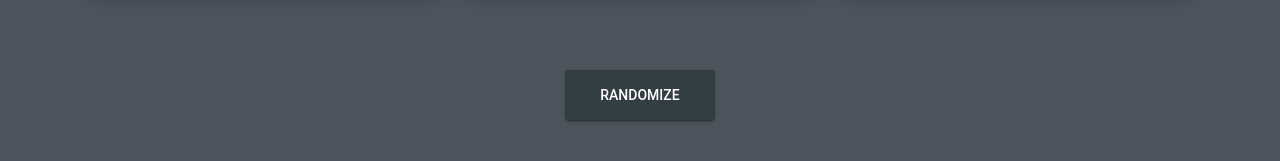
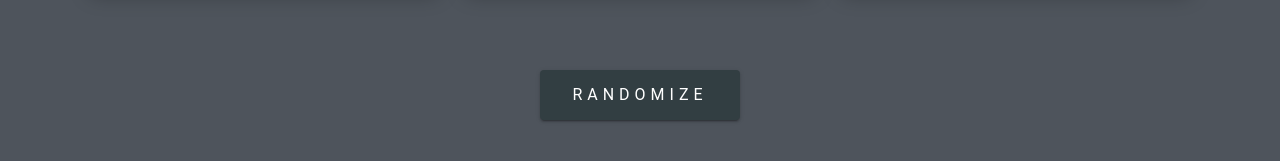
Before and after one commit to Edjery/practice-02-quiz-app, a React (Vite) app: page / in a window 1280 px wide. Shown: the part 525-686 px from the top of the page. Built offline with nearby package versions, Linux system fonts and the light colour scheme.

Commit message:
Improve randomize button

```diff
--- a/src/component/home/CustomButton.tsx
+++ b/src/component/home/CustomButton.tsx
@@ -1,4 +1,4 @@
-import { Button, CircularProgress } from "@mui/material";
+import { Button, CircularProgress, Typography } from "@mui/material";
 import { refreshLabel } from "../../values/string";
 import FadeSlideFromBottom from "../animation/FadeSlideFromBottom";
 
@@ -15,9 +15,9 @@ const CustomButton = ({ isLoading, onClick }: Props) => {
         disabled={isLoading}
         color="secondary"
         onClick={onClick}
-        sx={{ my: "40px", width: "150px", height: "50px" }}
+        sx={{ my: "40px", width: "200px", height: "50px" }}
       >
-        {isLoading ? <CircularProgress color="primary" /> : refreshLabel}
+        {isLoading ? <CircularProgress color="primary" /> : <Typography sx={{ letterSpacing: "5px" }}>{refreshLabel}</Typography>}
       </Button>
     </FadeSlideFromBottom>
   );
```
